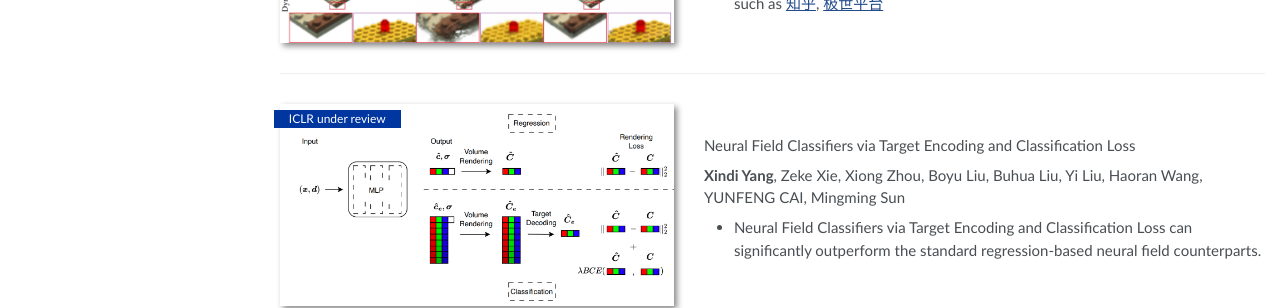
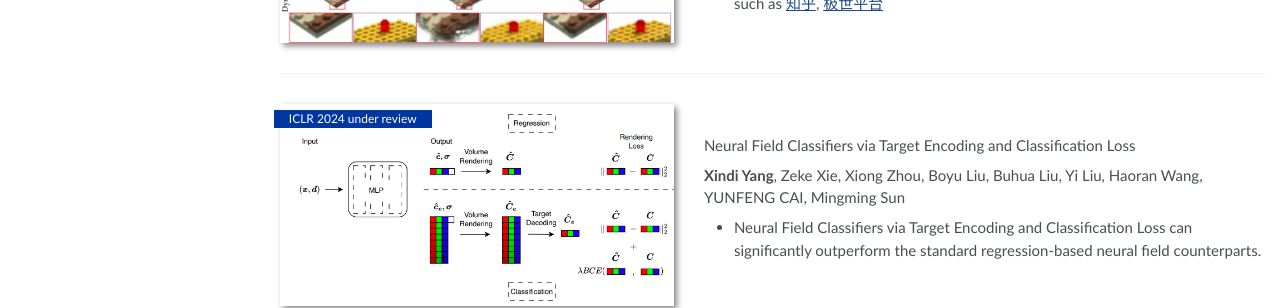
Before and after one commit to Madaoer/Madaoer.github.io, a Jekyll site: the page built from _pages/about.md, in a window 1280 px wide and 1346 px high. Shown: the part 632-940 px from the top of the window. Built offline with Jekyll 4.4.1, drawn with Linux system fonts in a browser that asks for light colours.

Commit message:
Update about.md

```diff
--- a/_pages/about.md
+++ b/_pages/about.md
@@ -42,7 +42,7 @@
   </div>
 </div>
 
-<div class='paper-box'><div class='paper-box-image'><div><div class="badge">ICLR under review</div><img src='/images/paper2_fig.png' alt="sym" width="100%"></div></div>
+<div class='paper-box'><div class='paper-box-image'><div><div class="badge">ICLR 2024 under review</div><img src='/images/paper2_fig.png' alt="sym" width="100%"></div></div>
   <div class='paper-box-text' markdown="1">
 
   Neural Field Classifiers via Target Encoding and Classification Loss
```
